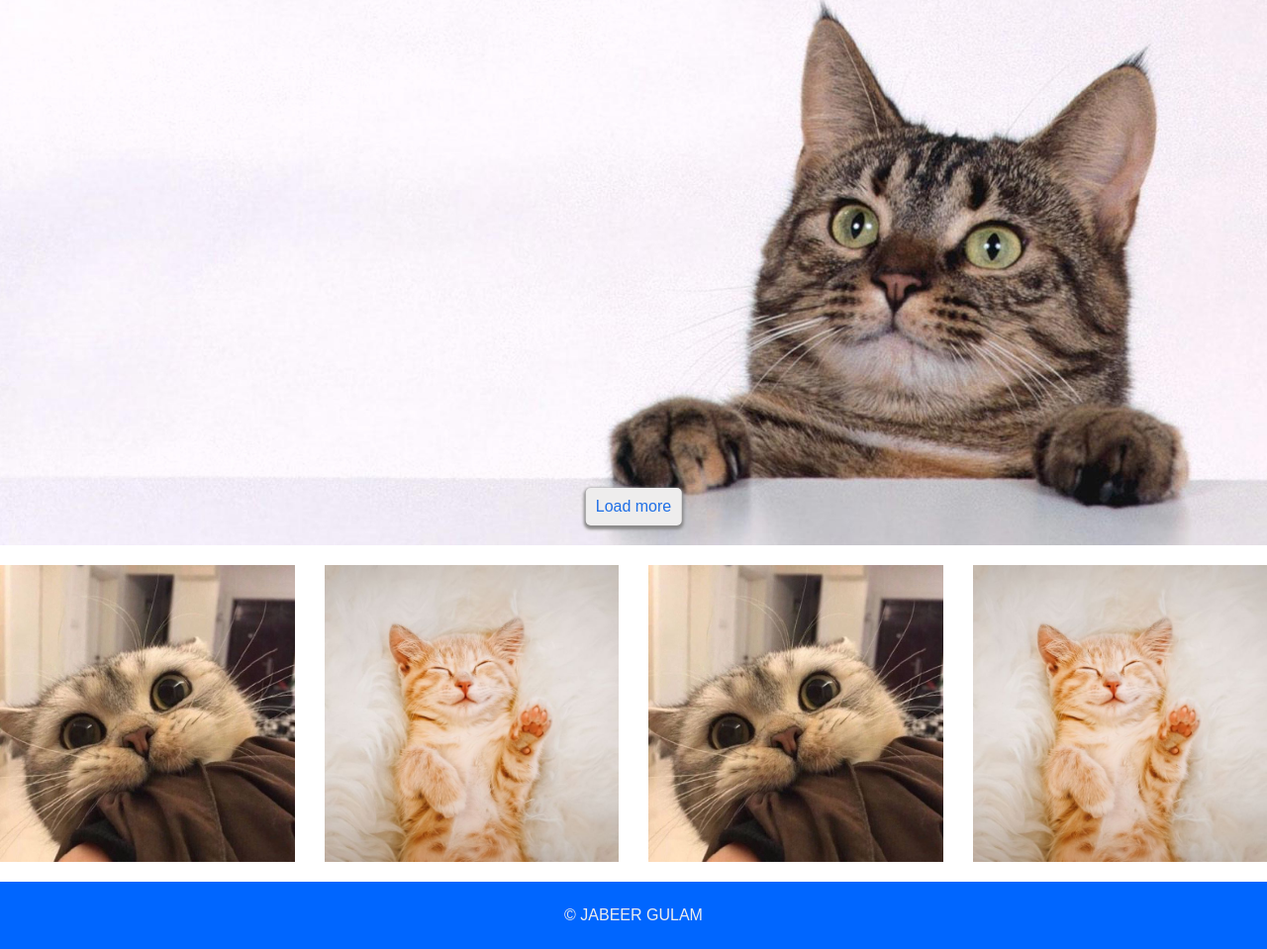
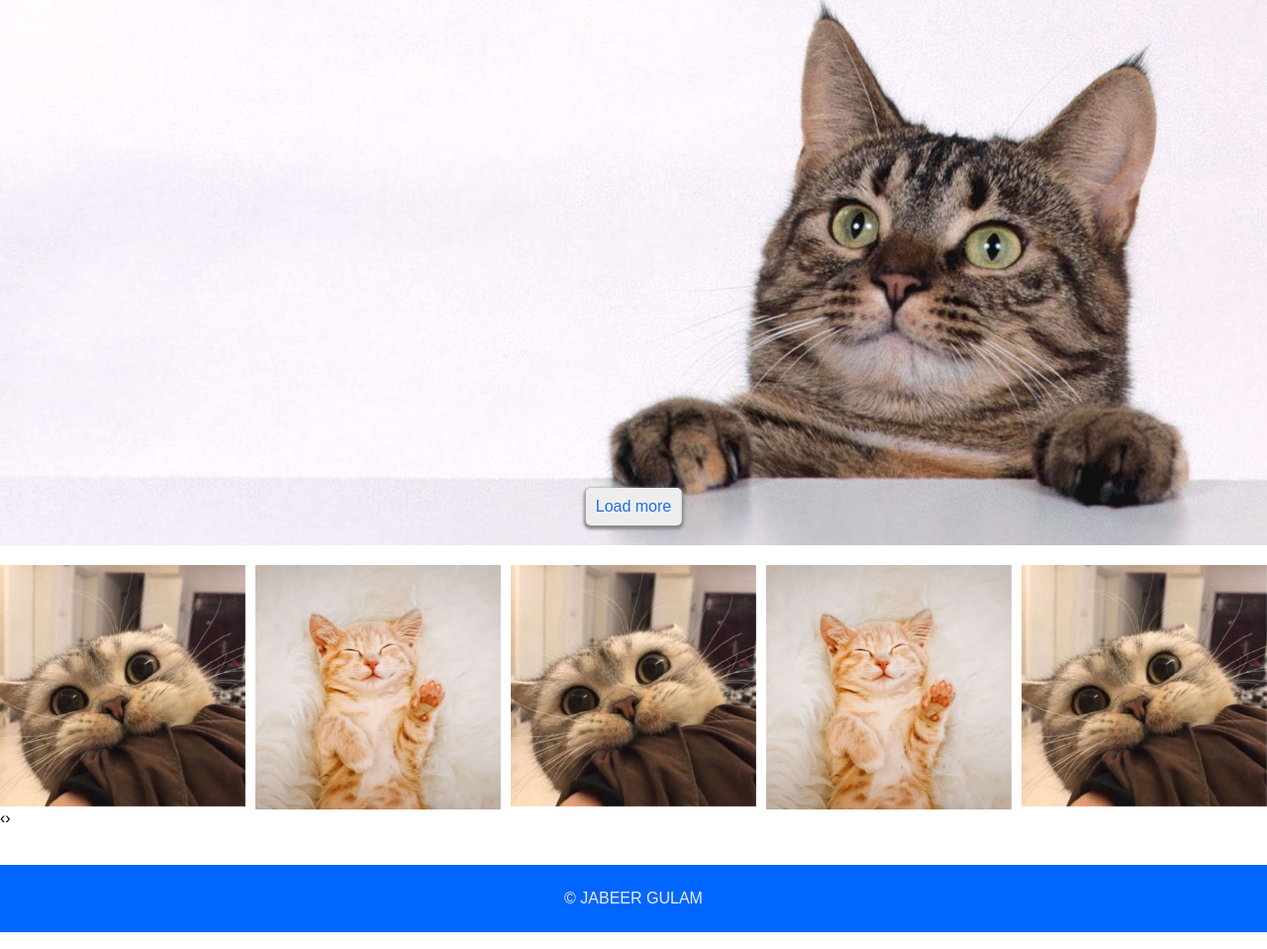
Before and after one commit to JabeerGulam/ewave-jabeer, a plain HTML site: page index.html in a window 1280 px wide. Shown: the part 249-1208 px from the top of the page at 99% size. Drawn offline with nearby package versions, Linux system fonts and the light colour scheme; no server answers.

Commit message:
aun na karusil

```diff
--- a/index.html
+++ b/index.html
@@ -6,12 +6,13 @@
     <meta name="viewport" content="width=device-width, initial-scale=1.0">
     <title>eWave Examination</title>
     <link rel="stylesheet" href="./style/style.css">
+    <link rel="stylesheet" href="./style/owl.carousel.min.css">
     <link rel="preconnect" href="https://fonts.googleapis.com">
     <link rel="preconnect" href="https://fonts.gstatic.com" crossorigin>
     <link href="https://fonts.googleapis.com/css2?family=Lobster&family=Outfit:wght@400;500;800&display=swap" rel="stylesheet">
     <!-- <link rel="stylesheet" href="https://cdnjs.cloudflare.com/ajax/libs/slick-carousel/1.8.1/slick-theme.css" integrity="sha512-6lLUdeQ5uheMFbWm3CP271l14RsX1xtx+J5x2yeIDkkiBpeVTNhTqijME7GgRKKi6hCqovwCoBTlRBEC20M8Mg==" crossorigin="anonymous" referrerpolicy="no-referrer" /> -->
-    <link rel="stylesheet" type="text/css" href="./slick-1.8.1/slick/slick.css">
-    <link rel="stylesheet" type="text/css" href="./slick-1.8.1/slick/slick-theme.css">
+    <!-- <link rel="stylesheet" type="text/css" href="./slick-1.8.1/slick/slick.css">
+    <link rel="stylesheet" type="text/css" href="./slick-1.8.1/slick/slick-theme.css"> -->
 </head>
 <style>
 .slider {
@@ -111,7 +112,8 @@
             </div>
          </section> -->
 
-         <section class="carousel">
+         <div class="carousel">
+             <div class="owl-carousel">
                 <div>
                     <img src="./img/cat1.jpg" alt="">
                 </div>
@@ -124,9 +126,31 @@
                 <div>
                     <img src="./img/cat2.jpg" alt="">
                 </div>
+                <div>
+                    <img src="./img/cat1.jpg" alt="">
+                </div>
+                <div>
+                    <img src="./img/cat2.jpg" alt="">
+                </div>
+                <div>
+                    <img src="./img/cat1.jpg" alt="">
+                </div>
+                <div>
+                    <img src="./img/cat2.jpg" alt="">
+                </div>
+                <div>
+                    <img src="./img/cat2.jpg" alt="">
+                </div>
+                <div>
+                    <img src="./img/cat1.jpg" alt="">
+                </div>
+                <div>
+                    <img src="./img/cat2.jpg" alt="">
+                </div>
+            </div>
 
 
-         </section>
+            </div>
 
 
 
@@ -136,14 +160,15 @@
             <p>© Jabeer Gulam</p>
          </div>
     <script src="./js/vanilla.js"></script>
-    <!-- <script src="https://ajax.googleapis.com/ajax/libs/jquery/3.5.1/jquery.min.js"></script> -->
+    <script src="https://ajax.googleapis.com/ajax/libs/jquery/3.5.1/jquery.min.js"></script>
+    <script src="./js/owl.carousel.min.js"></script>
     <!-- <script src="https://cdnjs.cloudflare.com/ajax/libs/slick-carousel/1.8.1/slick.min.js" integrity="sha512-XtmMtDEcNz2j7ekrtHvOVR4iwwaD6o/FUJe6+Zq+HgcCsk3kj4uSQQR8weQ2QVj1o0Pk6PwYLohm206ZzNfubg==" crossorigin="anonymous" referrerpolicy="no-referrer"></script> -->
-    <script src="https://code.jquery.com/jquery-2.2.0.min.js" type="text/javascript"></script>
-    <script src="./slick-1.8.1/slick/slick.js" type="text/javascript" charset="utf-8"></script>
+    <!-- <script src="https://code.jquery.com/jquery-2.2.0.min.js" type="text/javascript"></script>
+    <script src="./slick-1.8.1/slick/slick.js" type="text/javascript" charset="utf-8"></script> -->
     <script src="./js/Jq.js"></script>
 
-    <script type="text/javascript">
-        // Carousel
+   <!-- <script type="text/javascript">
+        Carousel
         $(document).on('ready', function() {
           $(".regular").slick({
             dots: true,
@@ -151,6 +176,7 @@
             slidesToShow: 3,
             slidesToScroll: 3
           });
+
 
         })
 
@@ -161,36 +187,36 @@
                      })
         .catch(err => console.log(err))
 
-        // API Fetch
-        // function ajax_get(url, callback) {
-        //     var xmlhttp = new XMLHttpRequest();
-        //     xmlhttp.onreadystatechange = function() {
-        //         if (xmlhttp.readyState == 4 && xmlhttp.status == 200) {
-        //         console.log('responseText:' + xmlhttp.responseText);
-        //         try {
-        //             var data = JSON.parse(xmlhttp.responseText);
-        //         } catch (err) {
-        //             console.log(err.message + " in " + xmlhttp.responseText);
-        //             return;
-        //         }
-        //         callback(data);
-        //         }
-        //     };
+        API Fetch
+        function ajax_get(url, callback) {
+            var xmlhttp = new XMLHttpRequest();
+            xmlhttp.onreadystatechange = function() {
+                if (xmlhttp.readyState == 4 && xmlhttp.status == 200) {
+                console.log('responseText:' + xmlhttp.responseText);
+                try {
+                    var data = JSON.parse(xmlhttp.responseText);
+                } catch (err) {
+                    console.log(err.message + " in " + xmlhttp.responseText);
+                    return;
+                }
+                callback(data);
+                }
+            };
 
-        //     xmlhttp.open("GET", url, true);
-        //     xmlhttp.send();
-        //     }
+            xmlhttp.open("GET", url, true);
+            xmlhttp.send();
+            }
 
-        //     ajax_get('https://api.thecatapi.com/v1/images/search?size=full', function(data) {
-        //     document.getElementById("id").innerHTML = data[0]["id"];
-        //     document.getElementById("url").innerHTML = data[0]["url"];
+            ajax_get('https://api.thecatapi.com/v1/images/search?size=full', function(data) {
+            document.getElementById("id").innerHTML = data[0]["id"];
+            document.getElementById("url").innerHTML = data[0]["url"];
 
-        //     var html = '<img src="' + data[0]["url"] + '">';
-        //     document.getElementById("image").innerHTML = html;
-        //     });
+            var html = '<img src="' + data[0]["url"] + '">';
+            document.getElementById("image").innerHTML = html;
+            });
 
 
 
-    </script>
+    // </script> -->
 </body>
 </html>
--- a/js/Jq.js
+++ b/js/Jq.js
@@ -1,3 +1,23 @@
 $(document).ready(function(){
     console.log("Im Ready")
+    $('.owl-carousel').owlCarousel({
+        loop:true,
+        margin:10,
+        responsiveClass:true,
+        responsive:{
+            0:{
+                items:1,
+                nav:true
+            },
+            600:{
+                items:3,
+                nav:false
+            },
+            1000:{
+                items:5,
+                nav:true,
+                loop:false
+            }
+        }
+    })
 })
--- a/style/style.scss
+++ b/style/style.scss
@@ -139,23 +139,32 @@ header {
 
 
     .carousel{
-        display: flex;
-        gap: 30px;
-        justify-content: center;
+
+
         padding: 20px 0;
 
 
-        div{
-            width: 300px;
-            height: 300px;
-            position: relative;
+        .slide{
+            display: flex;
+            gap: 20px;
+            // overflow-x: scroll;
 
 
-            img{
-                width: 100%;
-                height: 100%;
+            div{
+
+
+
+
+
+                img{
+                   width: 350px;
+                   height: 350px;
+                }
             }
         }
+
+
+
     }
 
  // *************FOOTER SECTION ************
```
Also changed, not shown: js/owl.carousel.min.js (added), style/owl.carousel.min.css (added), style/style.css, 1 other file. Lines whose indentation alone changed are shown as unchanged.
